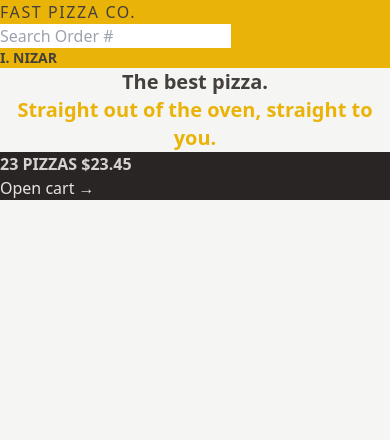
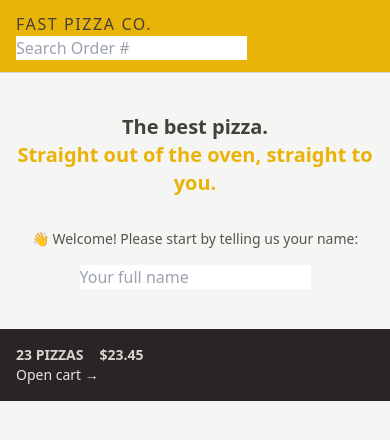
Before and after one commit to nizar-ing/fast-pizza, a React (Vite) app: page / in a window 390 px wide. Shown: the top 440 px of the page. Built offline with nearby package versions, Linux system fonts and the light colour scheme.

Commit message:
Continue with styling by making some responsive design.

```diff
--- a/src/features/cart/CartOverview.jsx
+++ b/src/features/cart/CartOverview.jsx
@@ -2,10 +2,10 @@
 
 function CartOverview() {
   return (
-    <div className="bg-stone-800 text-stone-200">
-      <p className="font-semibold uppercase text-stone-300">
-        <span> 23 pizzas </span>
-        <span> $23.45 </span>
+    <div className="bg-stone-800 px-4 py-4 text-sm text-stone-200 sm:px-6 md:text-base">
+      <p className="space-x-4 font-semibold uppercase text-stone-300 sm:space-x-6">
+        <span>23 pizzas</span>
+        <span>$23.45</span>
       </p>
       <Link to="/cart">Open cart &rarr;</Link>
     </div>
--- a/src/features/user/CreateUser.jsx
+++ b/src/features/user/CreateUser.jsx
@@ -1,7 +1,7 @@
-import { useState } from 'react';
+import { useState } from "react";
 
 function CreateUser() {
-  const [username, setUsername] = useState('');
+  const [username, setUsername] = useState("");
 
   function handleSubmit(e) {
     e.preventDefault();
@@ -9,7 +9,9 @@
 
   return (
     <form onSubmit={handleSubmit}>
-      <p>👋 Welcome! Please start by telling us your name:</p>
+      <p className="mb-4 text-sm text-stone-600 md:text-base">
+        👋 Welcome! Please start by telling us your name:
+      </p>
 
       <input
         type="text"
@@ -18,7 +20,7 @@
         onChange={(e) => setUsername(e.target.value)}
       />
 
-      {username !== '' && (
+      {username !== "" && (
         <div>
           <button>Start ordering</button>
         </div>
--- a/src/features/user/Username.jsx
+++ b/src/features/user/Username.jsx
@@ -1,5 +1,5 @@
 function Username() {
-  return <div className="text-sm font-semibold">I. NIZAR</div>;
+  return <div className="hidden text-sm font-semibold">I. NIZAR</div>;
 }
 
 export default Username;
--- a/src/ui/Header.jsx
+++ b/src/ui/Header.jsx
@@ -4,7 +4,7 @@
 
 export function Header() {
   return (
-    <header className="bg-yellow-500 uppercase">
+    <header className="border-b border-stone-300 bg-yellow-500 px-4 py-3 uppercase sm:px-6">
       <Link className="tracking-widest" to="/">
         Fast Pizza Co.
       </Link>
--- a/src/ui/Home.jsx
+++ b/src/ui/Home.jsx
@@ -1,13 +1,16 @@
+import CreateUser from "../features/user/CreateUser.jsx";
+
 function Home() {
   return (
-    <div>
-      <h1 className="text-center text-xl font-semibold">
+    <div className="my-10 text-center sm:my-16">
+      <h1 className="mb-8 text-xl font-semibold">
         The best pizza.
         <br />
         <span className="text-yellow-500">
           Straight out of the oven, straight to you.
         </span>
       </h1>
+      <CreateUser />
     </div>
   );
 }
```
